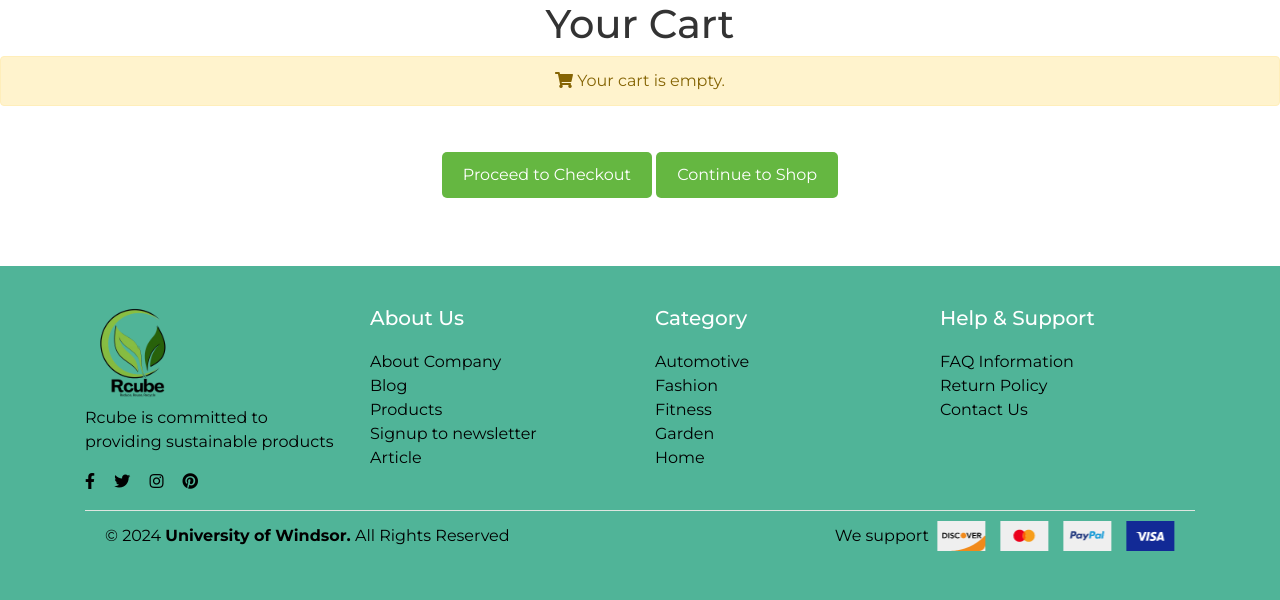
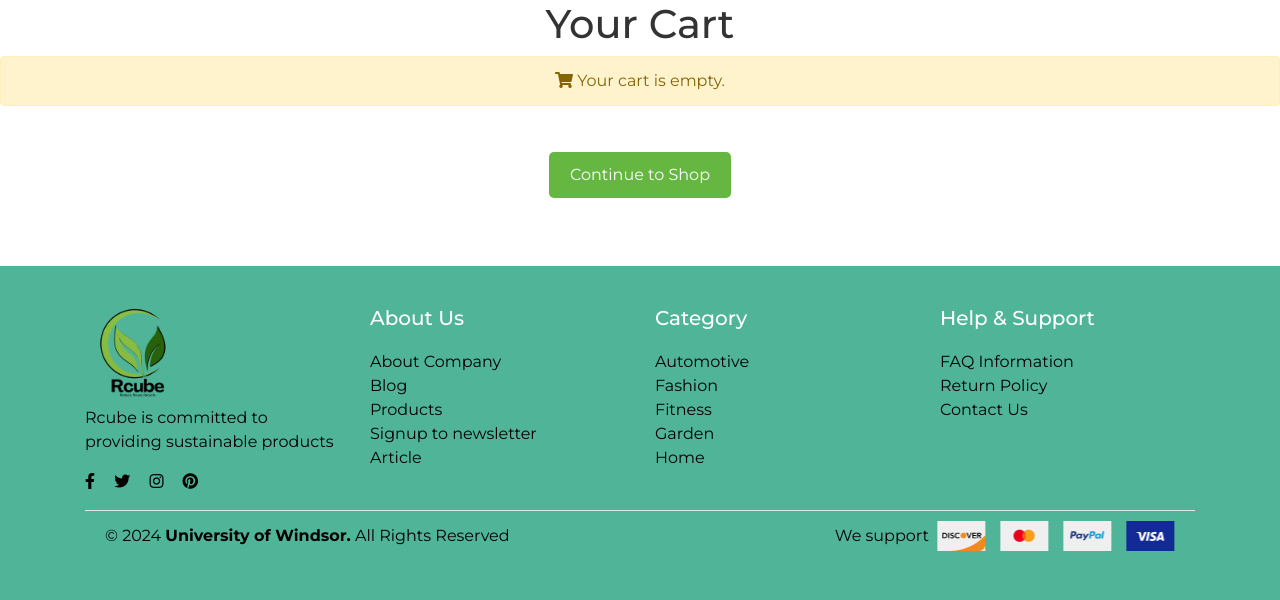
Before and after one commit to nishanthan22/rcube-green-ecom, a Django app: page /cart/ in a window 1280 px wide. Shown: the part 137-737 px from the top of the page. Run offline with Django 5.2, Linux system fonts and the light colour scheme; a user stored in the database is signed in; data comes from the database, SQL or seed files in the repository; some libraries are stand-ins or nearby versions.

Commit message:
Make payment issue resolved

```diff
--- a/rcubeGreen/rcubeApp/templates/cart.html
+++ b/rcubeGreen/rcubeApp/templates/cart.html
@@ -127,10 +127,10 @@
     {% endif %}
     <div>
 
-<a href="{% url 'makepayment' %}" class="btn btn-green checkout-btn">Proceed to Checkout</a>
+
 
         {% if order_items %}
-        <a href="{% url 'add_payment_method' %}" class="btn btn-green checkout-btn">Proceed to Checkout</a>
+        <a href="{% url 'makepayment' %}" class="btn btn-green checkout-btn">Proceed to Checkout</a>
         {% endif %}
         <a href="{% url 'shop' %}" class="btn btn-green shop-btn">Continue to Shop</a>
 
```
